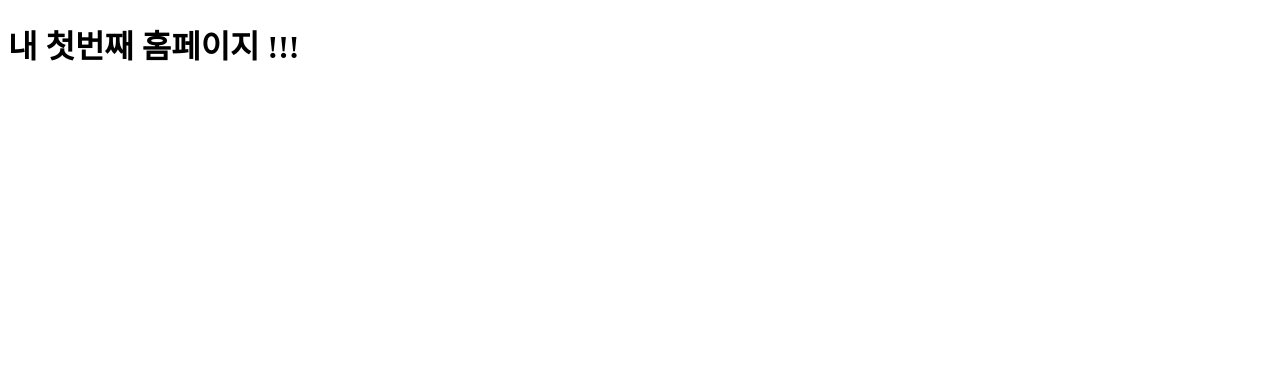
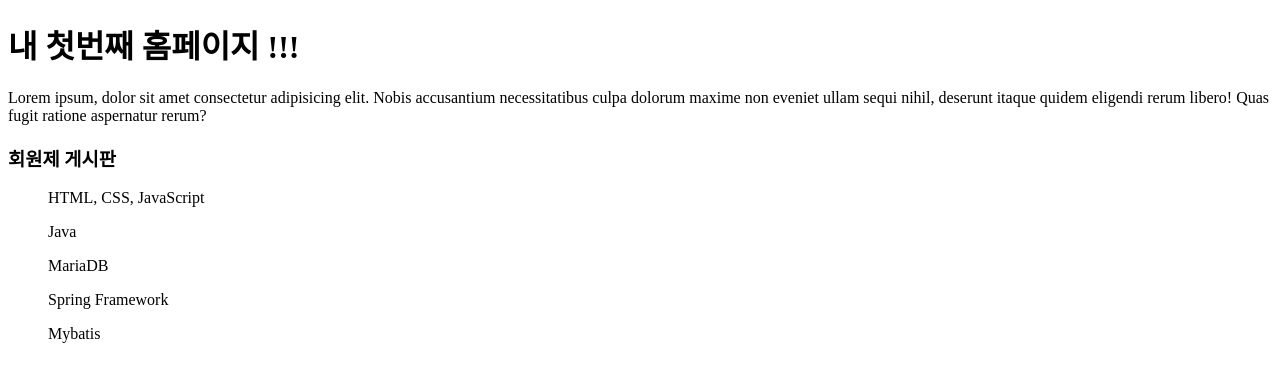
Before and after one commit to Zzinnn/Zzinnn.github.io, a plain HTML site: page index.html in a window 1280 px wide. Drawn offline with Linux system fonts and the light colour scheme.

Commit message:
add first project desc

```diff
--- a/index.html
+++ b/index.html
@@ -8,5 +8,16 @@
 </head>
 <body>
     <h1>내 첫번째 홈페이지 !!!</h1>
+    <p>Lorem ipsum, dolor sit amet consectetur adipisicing elit. Nobis accusantium necessitatibus culpa dolorum maxime non eveniet ullam sequi nihil, deserunt itaque quidem eligendi rerum libero! Quas fugit ratione aspernatur rerum?</p>
+
+    <h3>회원제 게시판</h3>
+
+    <div><a href=""></a></div>
+    <div><a href=""></a></div>
+    <ul class="li">HTML, CSS, JavaScript</ul>
+    <ul class="li">Java</ul>
+    <ul class="li">MariaDB</ul>
+    <ul class="li">Spring Framework</ul>
+    <ul class="li">Mybatis</ul>
 </body>
 </html>
```
